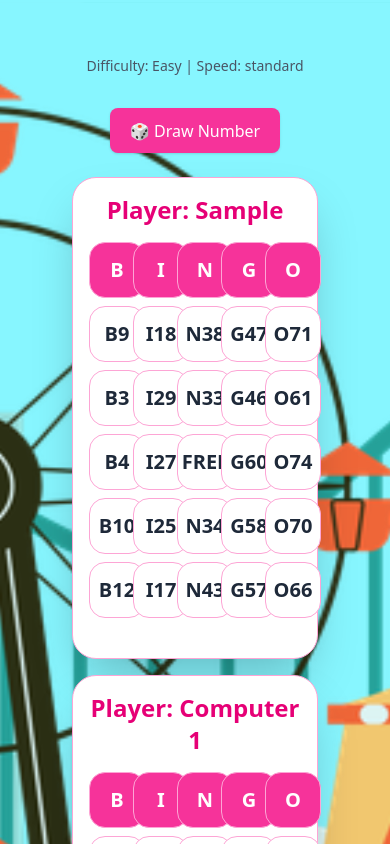
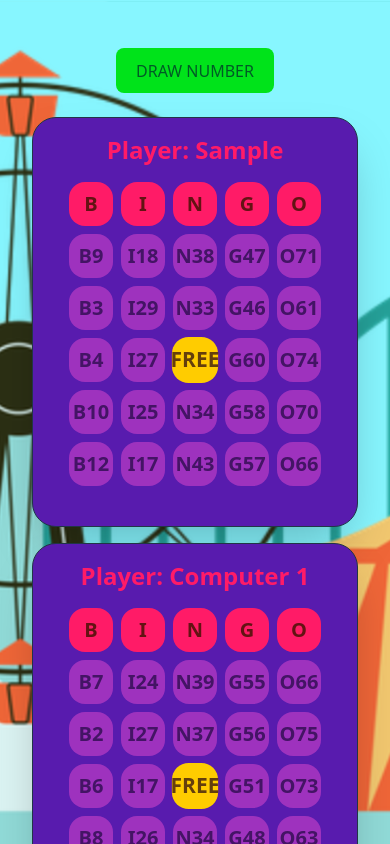
Before and after one commit to jolor2024/bingo, a React (Vite) app in the folder bingo-app/: page / in a window 390 px wide. Both pictures are taken after typing "Sample" into the empty fields and a click on the button "Start Game!". Shown: the top 844 px of the page. Built offline with nearby package versions, Linux system fonts and the light colour scheme.

Commit message:
added bingoboard style

```diff
--- a/bingo-app/src/App.css
+++ b/bingo-app/src/App.css
@@ -1,9 +1,7 @@
 @import "tailwindcss";
 
 
-body {
-  background-color: red;
-}
+
 #root {
   margin: 0 auto;
   text-align: center;
--- a/bingo-app/src/App.tsx
+++ b/bingo-app/src/App.tsx
@@ -29,7 +29,7 @@ function App() {
   }
 
   return (
-    <div className="min-h-screen bg-[#87F6FF] flex items-center justify-center p-4" style={{
+    <div className="min-h-screen bg-[#87F6FF] flex items-center justify-center p-0 sm:p-4" style={{
         backgroundImage: `url(${background})`,
         backgroundRepeat: 'no-repeat',
         backgroundSize: 'cover',
--- a/bingo-app/src/components/BingoBoard.tsx
+++ b/bingo-app/src/components/BingoBoard.tsx
@@ -28,7 +28,7 @@ function BingoBoard({ user, drawnHistory, computerBoard, gameSpeed, onBingo, }:
 
   // Check if a cell is marked
   function isMarked(cellValue: string): boolean {
-    return drawnHistory.includes(cellValue);
+    return drawnHistory.includes(cellValue) || cellValue == "FREE";
   }
 
   function hasRowBingo(board: string[][], drawn: string[]): boolean {
@@ -77,17 +77,17 @@ function BingoBoard({ user, drawnHistory, computerBoard, gameSpeed, onBingo, }:
 }, [hasBingo, onBingo, user]);
 
   return (
-    <div className="w-full flex flex-col items-center bg-white p-4 rounded-3xl shadow-2xl border border-pink-300">
+    <div className="w-full flex flex-col items-center bg-[#581BAE] p-4 rounded-3xl shadow-2xl border">
 
       {/* Board title */}
-      <h2 className="!text-2xl font-bold text-pink-600 mb-4"> Player: {user}</h2>
+      <h2 className="!text-2xl font-bold text-[#FF1B67] mb-4"> Player: {user}</h2>
 
         {/* Column headers */}
       <div className="grid grid-cols-5 gap-2 max-w-md mx-auto mb-2">
         {['B', 'I', 'N', 'G', 'O'].map((letter) => (
           <div
             key={letter}
-        className="w-14 h-14 flex items-center justify-center text-xl font-extrabold text-white bg-pink-500 rounded-2xl border border-pink-300"
+            className="w-11 h-11 sm:w-14 sm:h-14 flex items-center justify-center text-xl font-extrabold text-[#631313] bg-[#FF1B67] rounded-2xl"
           >
             {letter}
           </div>
@@ -101,10 +101,10 @@ function BingoBoard({ user, drawnHistory, computerBoard, gameSpeed, onBingo, }:
             return (
               <div
                 key={`${rowIndex}-${colIndex}`}
-                className={`w-14 h-14 flex items-center justify-center text-xl font-bold rounded-2xl border border-pink-300 transition-all duration-200 ${
+                className={`w-11 h-11 sm:w-14 sm:h-14 flex items-center justify-center text-xl font-bold rounded-2xl transition-all duration-200 ${
                   marked
-                    ? 'bg-green-500 text-white scale-105'
-                    : 'bg-white text-gray-800 hover:bg-yellow-100'
+                    ? 'bg-[#FFCC00] text-[#643F0C] scale-105'
+                    : 'bg-[#9E32BE] text-[#441465] hover:bg-[#FFCC00]'
                 }`}
               >
                 {cell}
--- a/bingo-app/src/components/BingoGame.tsx
+++ b/bingo-app/src/components/BingoGame.tsx
@@ -72,19 +72,25 @@ return (
     {(playerWon || computerWon) ? (
       <GameOverMenu didPlayerWin={playerWon} userId={userId} payAmount={10} stakeAmount={stake}/>
     ) : (
-      <div className="w-full p-6">
+      <div className="w-full sm:p-6 p-0">
+
+    {/* Display latest drawn */}
+      {latestDrawn && (
+      <div className="flex justify-center mb-4">
+        <div className="w-20 h-20 my-4 flex items-center justify-center rounded-full bg-[#0CFF14] text-[#014A15] !text-3xl font-extrabold shadow-lg animate-bounce">
+          {latestDrawn}
+        </div>
+      </div>
+    )}
+
         {/* Header */}
         <div className="text-center mb-4">
-          <p className="text-sm text-gray-600">
-            Difficulty: <span className="capitalize">{difficulty}</span> | Speed: {gameSpeed}
-          </p>
-
           {/* Drawn history */}
-          <ul className="overflow-x-auto overflow-y-hidden max-w-6xl mx-auto flex flex-nowrap gap-2 mb-8 px-4">
+          <ul className="overflow-x-auto overflow-y-hidden max-w-6xl mx-auto flex flex-nowrap gap-2 mb-8">
             {drawnHistory.map((entry, index) => (
               <li
                 key={index}
-                className="w-12 h-12 flex items-center justify-center rounded-full bg-amber-400 text-white font-bold shadow shrink-0"
+                className="w-12 h-12 flex items-center justify-center rounded-full bg-[#FFCC00] text-[#643F0C] font-bold shadow shrink-0"
               >
                 {entry}
               </li>
@@ -96,20 +102,13 @@ return (
         <div className="flex justify-center my-6">
           <button
             onClick={drawNewNumber}
-            className="!bg-pink-500 !hover:bg-pink-600 text-white font-bold px-6 py-2 rounded-full shadow transition"
+            className="!bg-[#00E31A]  text-[#005B26] font-bold px-6 py-2 rounded-full border-1 border-[#005B26]"
           >
-            🎲 Draw Number
+            DRAW NUMBER
           </button>
         </div>
 
-        {/* Display latest drawn */}
-        {latestDrawn && (
-          <div className="flex justify-center mb-4">
-            <div className="w-20 h-20 my-4 flex items-center justify-center rounded-full bg-green-500 text-white !text-3xl font-extrabold shadow-lg animate-bounce">
-              {latestDrawn}
-            </div>
-          </div>
-        )}
+
 
         {/* Boards layout */}
         <div className="w-full max-w-7xl mx-auto px-4">
--- a/bingo-app/src/components/GameOver.tsx
+++ b/bingo-app/src/components/GameOver.tsx
@@ -17,11 +17,13 @@ type TransactionRequest = {
 };
 
 
+/*
 type TransactionResponse = {
   status: string;
   message?: string;
   data?: any;
 };
+*/
 
 export default function GameOverMenu({ didPlayerWin, userId, payAmount, stakeAmount }: Props) {
 
```
Lines whose indentation alone changed are shown as unchanged.
